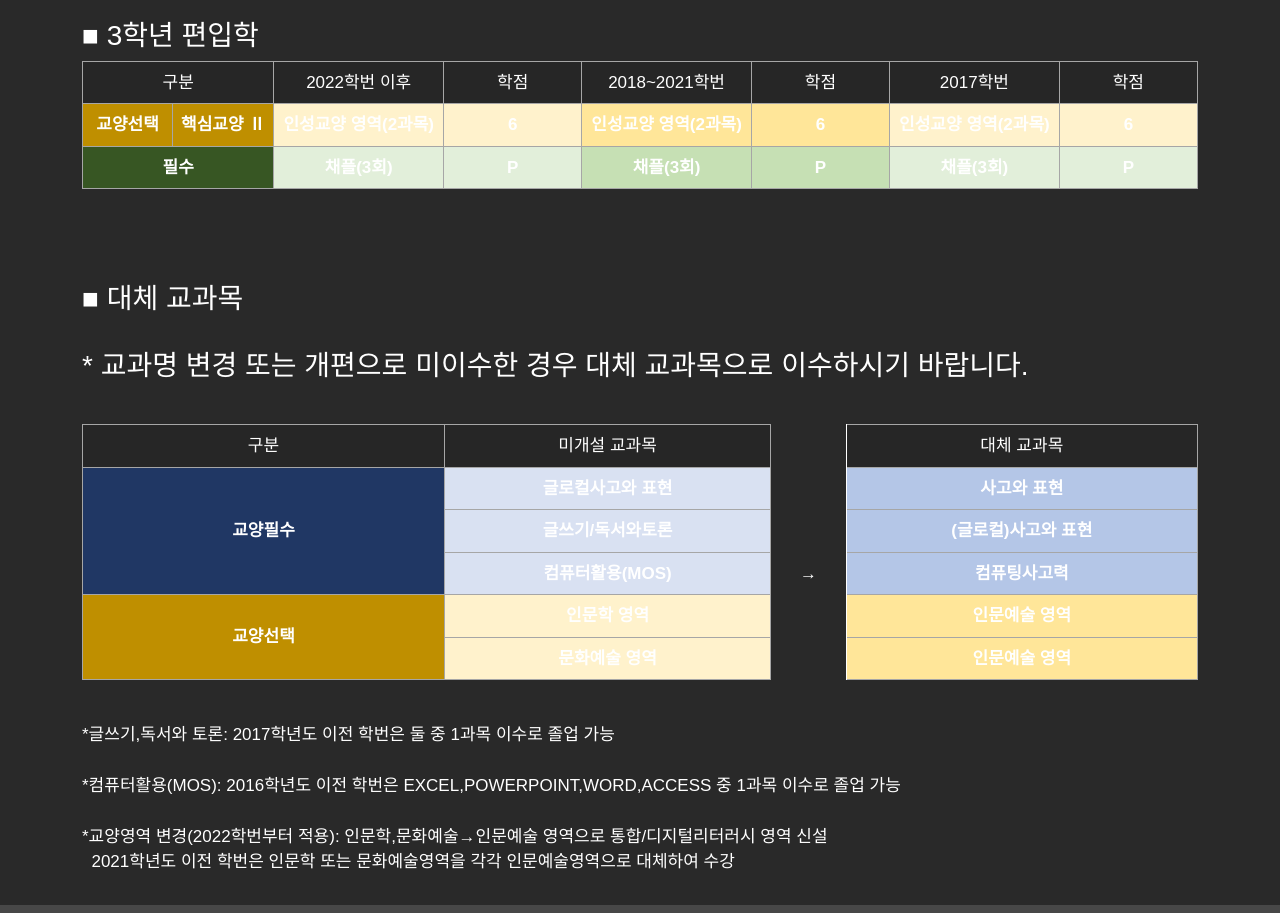
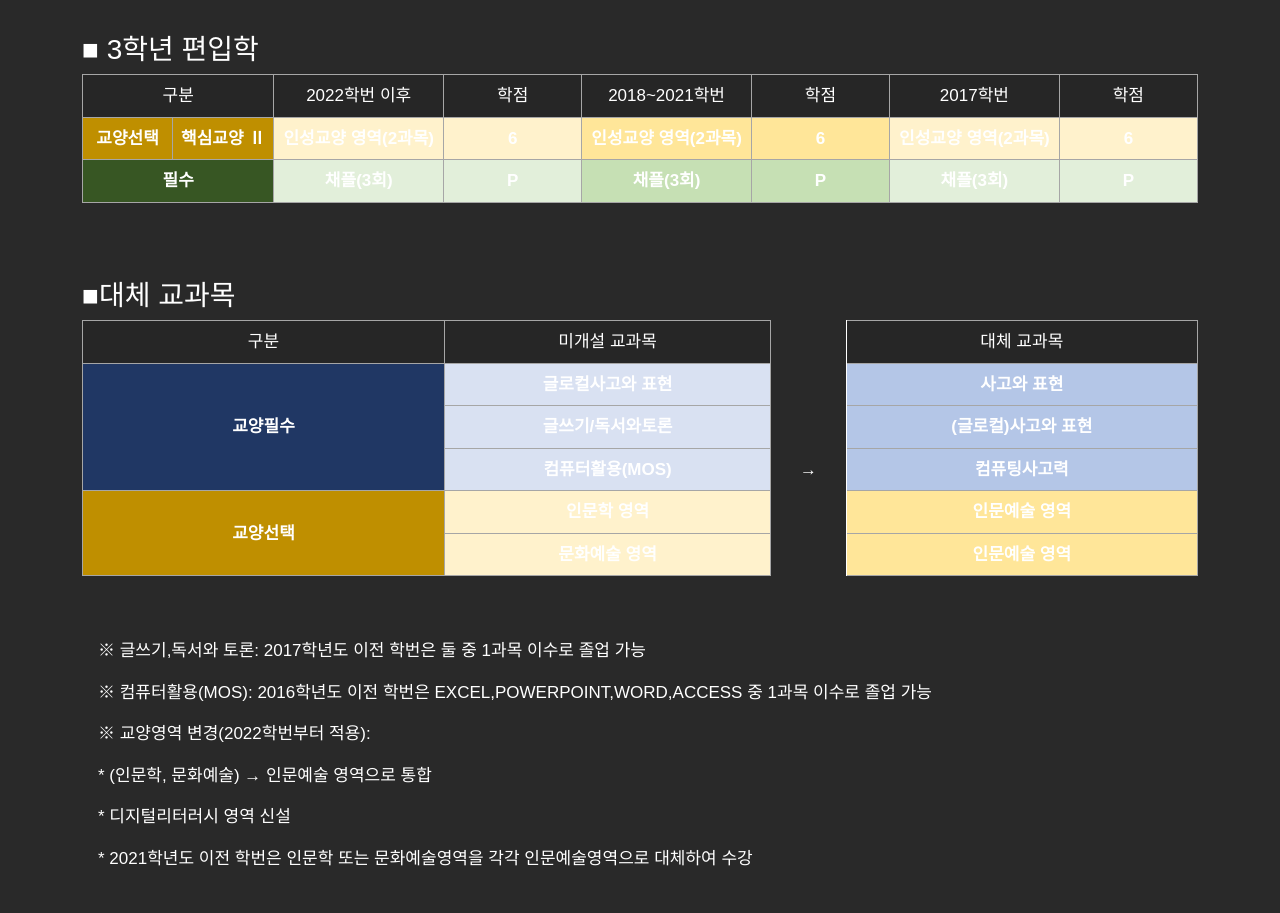
Before and after one commit to 0verfl0w767/syu-class.kro.kr, a website: page page/info.html in a window 1280 px wide. Shown: the part 1247-2160 px from the top of the page. Drawn offline with nearby package versions, Linux system fonts and the light colour scheme; no server answers; a web font is replaced by a local one.

Commit message:
Modified info styles..
..

```diff
--- a/page/info.html
+++ b/page/info.html
@@ -35,6 +35,7 @@
   <section>
     <div class="container">
       <div>
+        <div class="class-section">
           <h3>■ 신입학</h3>
           <div class="table-responsive">
             <table class="table table-dark">
@@ -677,12 +678,9 @@
               </tfoot>
             </table>
           </div>
-        &nbsp;*이수한 교양영역 확인은 SU-WINGs [학부]학적정보-학적정보조회-성적탭에서 확인 가능<br>
-        <br>
-        &nbsp;
-        <h3>■ 3학년
-          편입학</h3>
-
+        </div>
+        <div class="class-section">
+          <h3>■ 3학년 편입학</h3>
           <div class="table-responsive">
             <table class="table table-dark">
               <thead>
@@ -789,17 +787,9 @@
               </tbody>
             </table>
           </div>
-        &nbsp;<br>
-        &nbsp;<br>
-        &nbsp;
-        <h3>■
-          대체 교과목<br>
-          <br>
-          *
-          교과명 변경 또는 개편으로 미이수한 경우 대체 교과목으로 이수하시기 바랍니다. <br>
-          &nbsp;
-        </h3>
-
+        </div>
+        <div class="class-section">
+          <h3>■대체 교과목</h3>
           <div class="table-responsive">
             <table class="table table-dark">
               <thead>
@@ -913,16 +903,28 @@
               </tbody>
             </table>
           </div>
+        </div>
+        <p>
+          ※ 글쓰기,독서와 토론: 2017학년도 이전 학번은 둘 중 1과목 이수로 졸업 가능
+        </p>
+        <p>
+          ※ 컴퓨터활용(MOS): 2016학년도 이전 학번은
 
-        &nbsp;<br>
-        *글쓰기,독서와 토론: 2017학년도 이전 학번은 둘 중 1과목 이수로 졸업 가능<br>
-        <br>
-        *컴퓨터활용(MOS): 2016학년도 이전 학번은
           EXCEL,POWERPOINT,WORD,ACCESS
-        중 1과목 이수로 졸업 가능<br>
-        <br>
-        *교양영역 변경(2022학번부터 적용): 인문학,문화예술→인문예술 영역으로 통합/디지털리터러시 영역 신설<br>
-        &nbsp; 2021학년도 이전 학번은 인문학 또는 문화예술영역을 각각 인문예술영역으로 대체하여 수강
+          중 1과목 이수로 졸업 가능
+        </p>
+        <p>
+          ※ 교양영역 변경(2022학번부터 적용):
+        </p>
+        <p>
+          * (인문학, 문화예술) → 인문예술 영역으로 통합
+        </p>
+        <p>
+          * 디지털리터러시 영역 신설
+        </p>
+        <p>
+          * 2021학년도 이전 학번은 인문학 또는 문화예술영역을 각각 인문예술영역으로 대체하여 수강
+        </p>
       </div>
     </div>
   </section>
```
Lines whose indentation alone changed are shown as unchanged.
